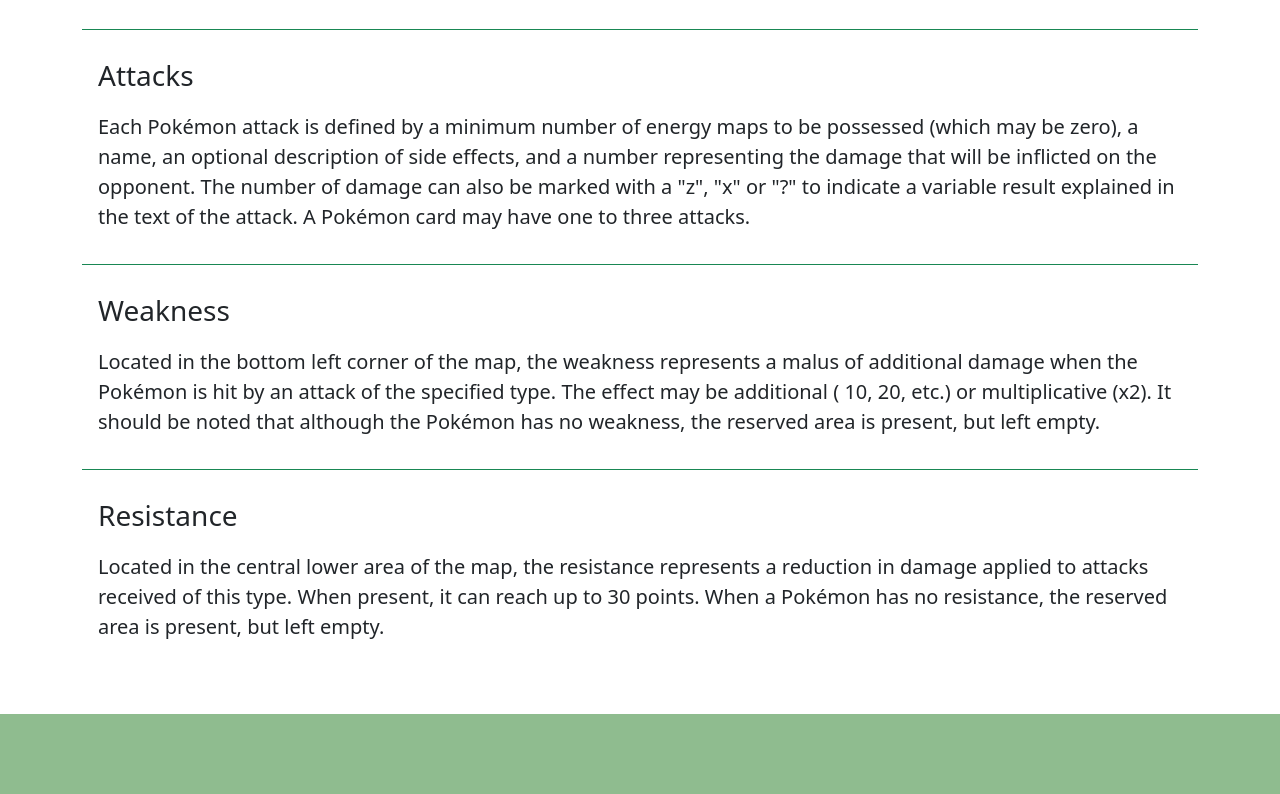
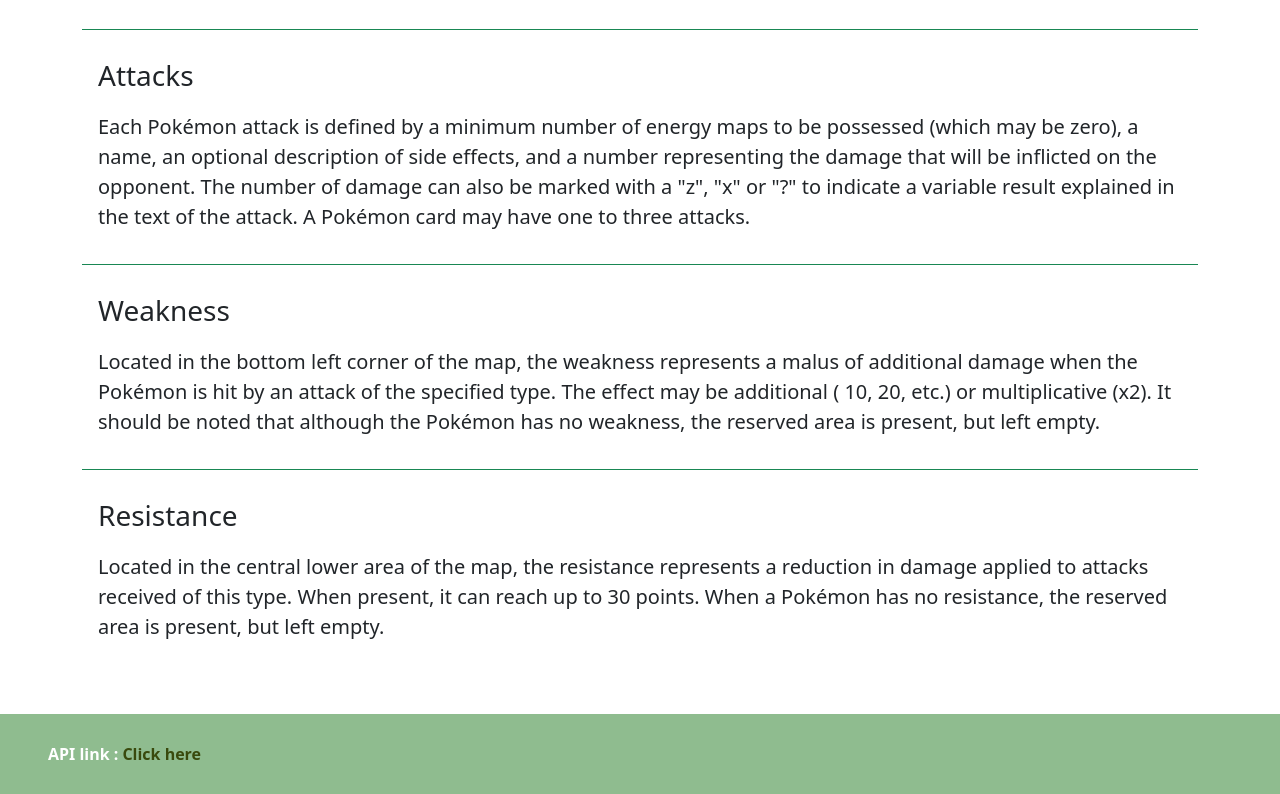
Before and after one commit to arthurperdreau/pokeDexV2, a plain HTML site: page index.html in a window 1280 px wide. Shown: the part 1215-2009 px from the top of the page. Drawn offline with nearby package versions, Linux system fonts and the light colour scheme.

Commit message:
finalisation du projet avec ajout du lien de l'api dans le footer + ajout de l'option permettant de revenir à l'accueil en cliquant sur le titre PokeDex + actualisation des commentaires dans le code js.

```diff
--- a/css/style.css
+++ b/css/style.css
@@ -35,3 +35,7 @@
 .pokemonBoxHeight{
     min-height: 70vh;
 }
+.linkFooter{
+    text-decoration: none;
+    color: #394a0d;
+}
--- a/index.html
+++ b/index.html
@@ -56,8 +56,9 @@
         </div>
 
     </div>
-    <div class="footer">
-
+    <div class="footer d-flex  align-items-center ">
+        <span class="text-white fw-bold ms-5">API link : </span>
+        <a class="linkFooter fw-bold ms-1" href="https://pokeapi.co/">Click here</a>
     </div>
 
 
--- a/js/main.js
+++ b/js/main.js
@@ -4,10 +4,23 @@
 //--> récupération de l'input et du button Search
 const searchBar=document.querySelector('.inputSearch');
 const buttonSearch=document.querySelector('.buttonSearch');
+
+//-->récupération titre Pokedex
+const home=document.querySelector('.navBarTitre');
+
+//-->récupération div contenant les textes explicatifs
 const divTextAcueil=document.querySelector('.textHomePokemon');
 const mainBox=document.querySelector('.pokemonBox');
+
+//-->récupération button all
 const buttonAll=document.querySelector('.buttonAll');
 
+//-->Permet de refresh la page lorsque l'on clique sur PokeDex
+home.addEventListener('click',()=>{
+    location.reload()
+})
+
+//-->fonction qui renvoie un array avec tout les noms des pokémons présents dans l'api
 async function pokemonArray() {
     let pokemonList = [];
     // Récupération des données avec fetch
```
